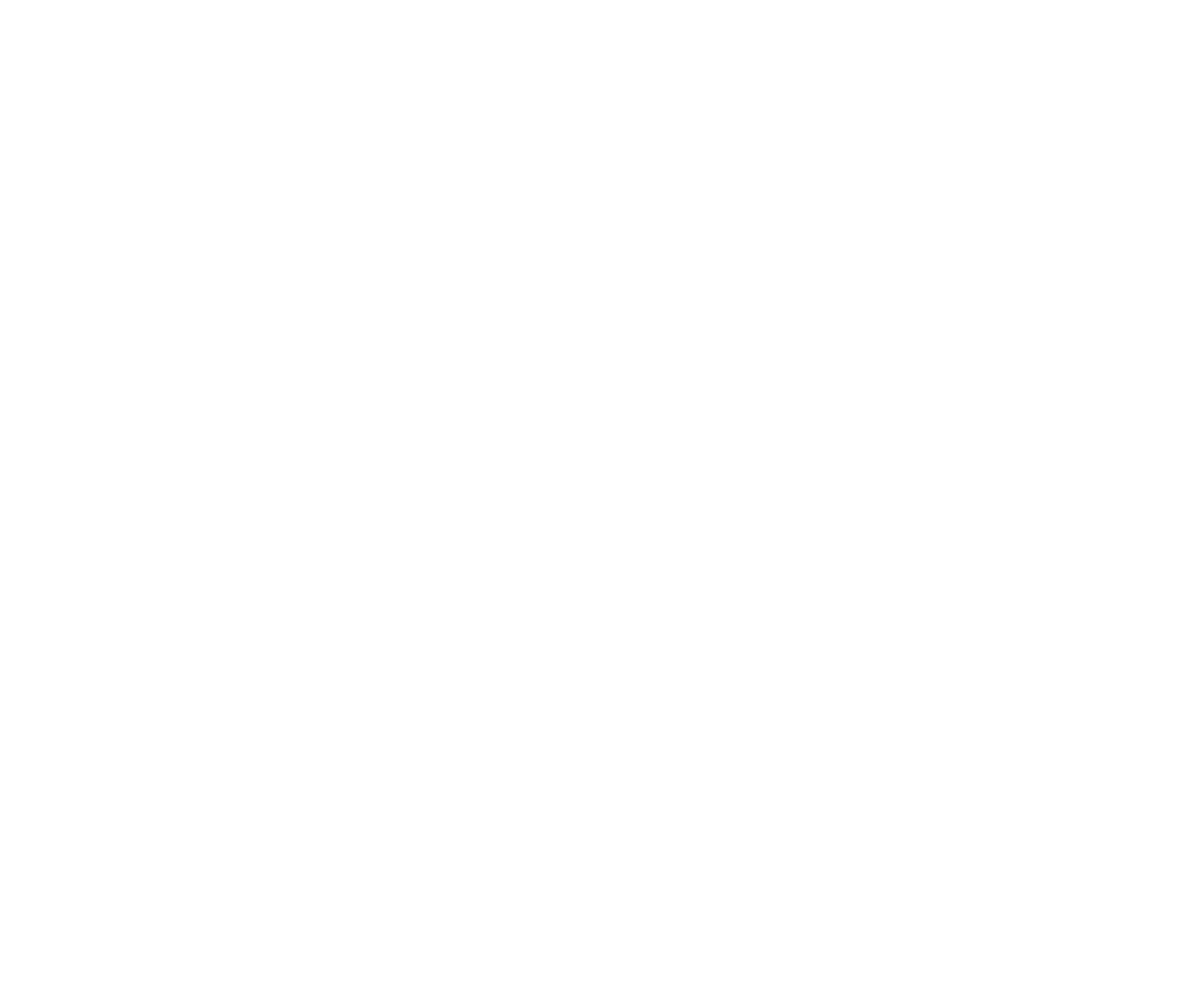
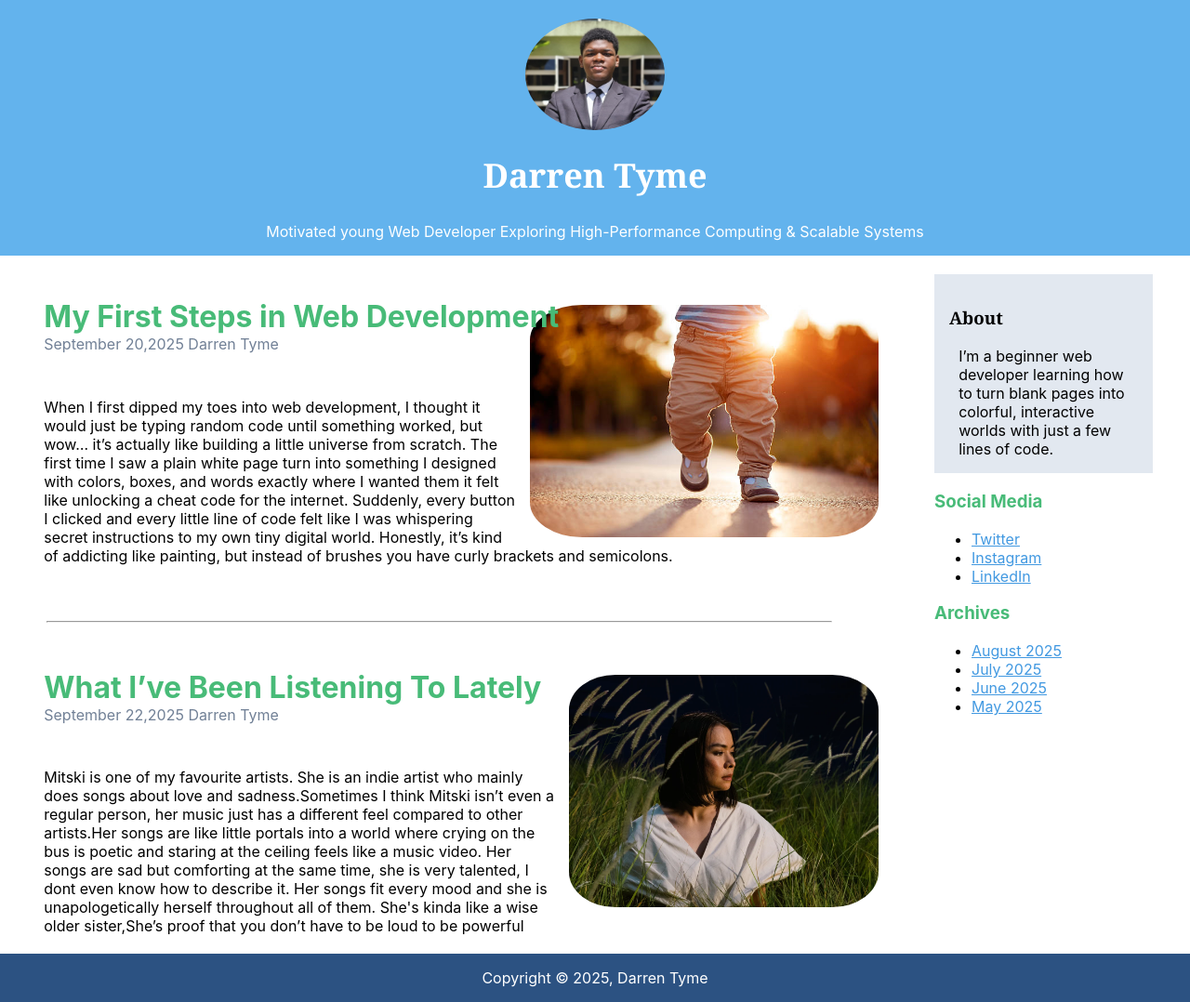
Before and after one commit to Darren-JT/info2180-lab2, a plain HTML site: page index.html in a window 1280 px wide. Shown: the whole page at 93% size. Before the commit the page ends 800 px from the top, so only its background shows below. Drawn offline with Linux system fonts and the light colour scheme.

Commit message:
webpag_with_css_and_html

```diff
--- a/index.html
+++ b/index.html
@@ -1,11 +1,80 @@
 <!DOCTYPE html>
-<html>
-    <head>
+    <html lang="en">
 
-    </head>
+        <head>
+            <meta charset="UTF-8">
+            <meta name="viewport" content="width=device-width, initial-scale=1.0">
 
-    <body>
+            <title>INFO2180 Lab 2</title> <link rel="stylesheet" href="styles.css">
+        </head>
 
+    <body> <div class="container">
+
+            <header>
+                <img id="Me" src="Me.jpeg" alt="A picture of me">
+                <h1>Darren Tyme</h1>
+                <p>Motivated young Web Developer Exploring High-Performance Computing & Scalable Systems</p>
+            </header>
+
+            <main>
+
+                <h2>My First Steps in Web Development</h2>
+                <p>September 20,2025 Darren Tyme</p>
+
+                <article>
+                    <img id="first_steps" src="first_steps.jpg" alt="image of a baby taking its first steps" class="article_img" >
+                    When I first dipped my toes into web development, I thought it would just be typing random code until something worked, but wow… it’s actually like building a little universe from scratch. The first time I saw a plain white page turn into something I designed with colors, boxes, and words exactly where I wanted them it felt like unlocking a cheat code for the internet. Suddenly, every button I clicked and every little line of code felt like I was whispering secret instructions to my own tiny digital world. Honestly, it’s kind of addicting like painting, but instead of brushes you have curly brackets and semicolons.
+                </article>
+
+                <hr>
+
+                <h2>What I’ve Been Listening To Lately</h2>
+                <p>September 22,2025 Darren Tyme</p>
+                <article>
+                <img src="Mitski.webp" alt="An image of the indie artist Mitski" class="article_img" >
+
+
+                    Mitski is one of my favourite artists. She is an indie artist who mainly does songs about love and sadness.Sometimes I think Mitski isn’t even a regular person, her music just has a different feel compared to other artists.Her songs are like little portals into a world where crying on the bus is poetic and staring at the ceiling feels like a music video.
+
+Her songs are sad but comforting at the same time, she is very talented, I dont even know how to describe it. Her songs fit every mood and she is unapologetically herself throughout all of them. She's kinda like a wise older sister,She’s proof that you don’t have to be loud to be powerful
+</article>
+
+            </main>
+
+            <aside>
+                <div class="sidebar">
+                <div id="about">
+
+                <h3>About</h3>
+                <article>I’m a beginner web developer learning how to turn blank pages into colorful, interactive worlds with just a few lines of code.</article>
+
+                </div>
+
+
+                <h3>Social Media</h3>
+                <ul>
+                    <li><a href="https://x.com/Tidal51590960">Twitter</a></li>
+                    <li><a href="https://www.instagram.com/shopan_8/">Instagram</a></li>
+                    <li><a href="https://www.linkedin.com/in/darren-tyme-1b954428b/">LinkedIn</a></li>
+                </ul>
+
+                <h3>Archives</h3>
+
+                <ul>
+                    <li><a href="">August 2025</a></li>
+                    <li><a href="">July 2025</a></li>
+                    <li><a href="">June 2025</a></li>
+                    <li><a href="">May 2025</a></li>
+                </ul>
+
+
+
+                </div>
+            </aside>
+
+            <footer>
+                <p>Copyright &copy; 2025, Darren Tyme</p>
+            </footer> </div>
     </body>
 
 </html>
--- /dev/null
+++ b/styles.css
@@ -0,0 +1,132 @@
+
+.container {
+  display: grid;
+  grid-template-columns: 3fr 1fr;
+  grid-template-rows: auto 1fr auto;
+  gap: 20px;
+  min-height: 100vh;
+              grid-template-areas:
+                "header header"
+                "main sidebar"
+                "footer footer";
+}
+.sidebar{
+        margin-left: 5vmin;
+    margin-right: 5vmin;
+    grid-area: sidebar;
+
+}
+body{
+ font-family: -apple-system, BlinkMacSystemFont, "Segoe UI", Roboto, "Helvetica Neue", Arial, "Noto Sans", sans-serif;
+  display: grid;
+  margin:0px;
+padding:0px;
+
+}
+
+header {
+margin:0px;
+padding:0px;
+display: flex;
+flex-direction:column;
+justify-content:center;
+align-items:center;
+height:auto;
+background:#63B3ED;
+color:#FFFFFF;
+grid-area: header ;
+
+}
+
+#Me{
+  margin-top: 20px;
+  width: 150px;
+  height:120px;
+  border-radius: 50%;
+
+}
+
+header h1{
+    font-family:Georgia, 'Times New Roman', Times, serif;
+    font-size: 36px ;
+     margin-bottom:0%;
+}
+
+header p{
+    margin-top: 2%;
+}
+
+#about{
+    background: #E2E8F0;
+    padding: 1rem;
+
+
+
+}
+
+#about h3{
+    color:black;
+    font-family:Georgia, 'Times New Roman', Times, serif;
+
+    }
+
+
+main article{
+        margin-top:0%
+    }
+
+
+main p{
+        margin-top: 0%;
+        margin-bottom:5%;
+        color:#718096;
+        padding-left:5%;
+
+    }
+
+main h2{
+        padding-left:5%;
+
+        font-size:32px;
+        color:#48BB78;
+        margin-bottom:0%;
+
+    }
+
+aside a{
+    color:#4299E1;
+}
+
+aside h3{
+    color:#48BB78;
+
+}
+
+footer{
+    grid-area: footer;
+
+    background: #2C5282;
+    text-align:center;
+    color:#FFFFFF;
+    margin:0px;
+    padding:0px;
+
+}
+
+article .article_img{
+    float:right;
+    margin:auto;
+    height: 250px;
+    border-radius:15%;
+    align-items: flex-start;
+    margin: -100px auto 10px 15px;
+    size:auto;
+}
+article{
+    padding-left:5%;
+}
+
+hr{
+    margin:50px;
+    margin-top: 60px;
+}
```
Also changed, not shown: Me.jpeg (added), Mitski.webp (added), first_steps.jpg (added).
